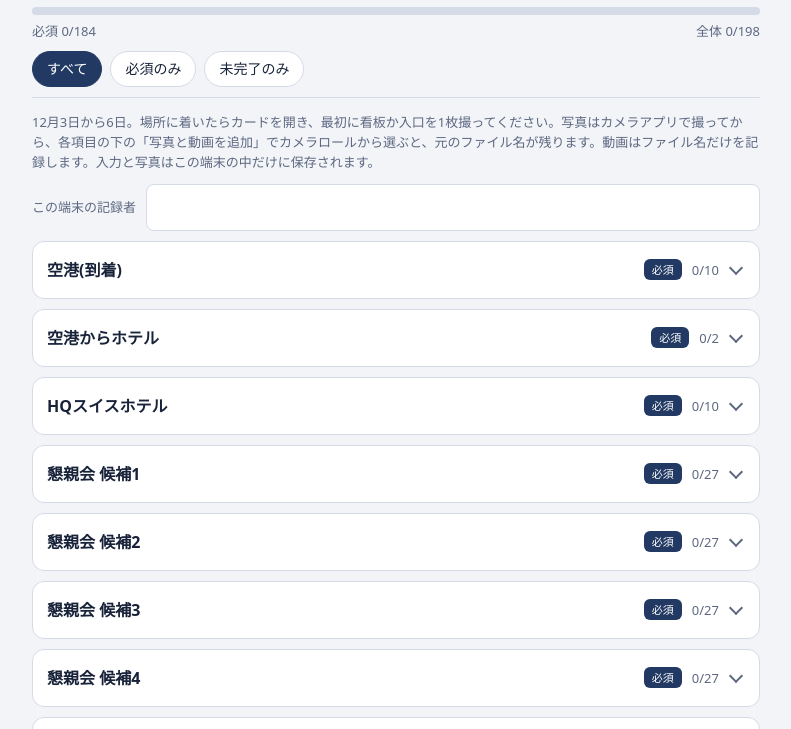
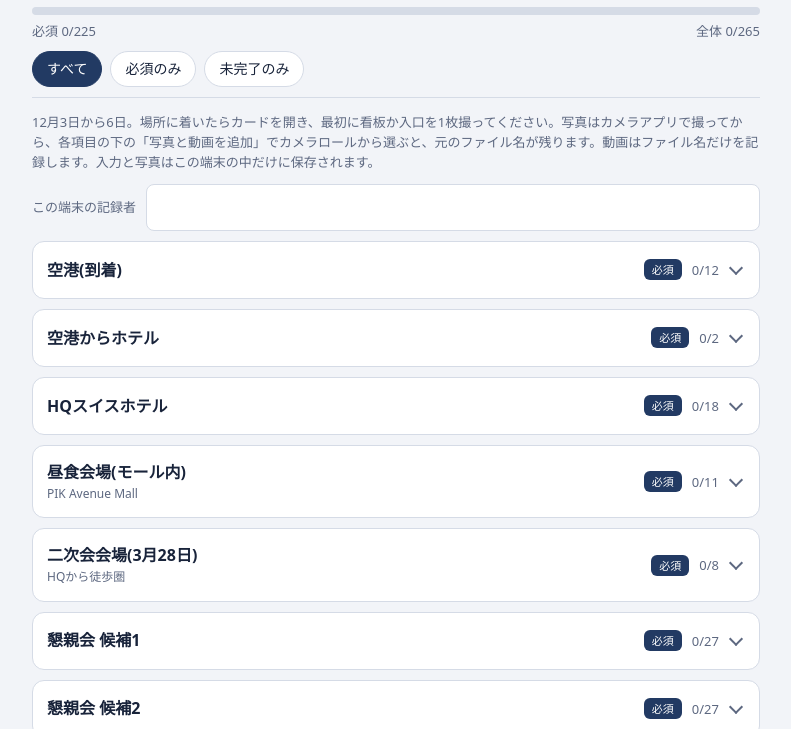
Before and after one commit to yoshito001/gencho-jakarta, a plain HTML site: page index.html in a window 1280 px wide. Shown: the part 46-775 px from the top of the page, without its empty margins (244-1035 px from the left). Drawn offline with Linux system fonts and the light colour scheme.

Commit message:
Add attend-plan check items and bump to version 7
Add lunch venues in PIK Avenue Mall, the 3/28 after-party venue, the APDC
Night venue, PIK sightseeing spots and a COC question list as new places.
Add early-morning and late-night items to the airport, hotel, Mercure,
mall, gala, golf and city sightseeing places. Existing ids are unchanged,
so data already entered on devices is kept.

Co-Authored-By: Claude Fable 5.2 <noreply@anthropic.com>
Claude-Session: https://claude.ai/code/session_01JBJqHQZtWianyP8BqnoSn7

```diff
--- a/index.html
+++ b/index.html
@@ -262,6 +262,7 @@ function golfItems(){
     it("wc", P, "トイレ"),
     it("route", P, "到着からスタートまでの動線(動画)"),
     it("lunch", P, "昼食"),
+    it("hall", P, "昼食会場の広さと席数"),
     it("time", M, "HQからの所要時間(朝の時間帯)", {u:"分"}),
     it("rental", Q, "レンタルクラブとシューズの本数、料金"),
     it("book", Q, "レンタルクラブの事前予約の方法と締め切り"),
@@ -283,7 +284,9 @@ var PLACES = [
     it("imm", M, "入国の所要時間(到着カード、Visa)", {u:"分"}),
     it("bag", M, "荷物受取から出口までの時間", {u:"分"}),
     it("flight", Q, "搭乗した便名と到着時刻"),
-    it("term", Q, "本番の便と同じターミナルか")
+    it("term", Q, "本番の便と同じターミナルか"),
+    it("crowdn", Q, "深夜着(23:45から0:35)の入国と出口の混雑"),
+    it("vip", Q, "VIP車とシャトルバスの乗り場の違い")
   ]},
   {id:"transfer", name:"空港からホテル", must:true, items:[
     it("time", M, "ホテルまでの所要時間", {u:"分"}),
@@ -296,10 +299,41 @@ var PLACES = [
     it("shower", P, "標準客室のシャワーの目隠し"),
     it("desk", P, "ロビーとボールルーム前(日本側受付の設置場所)"),
     it("smoke", P, "喫煙所"),
+    it("lobby", P, "ロビーの集合場所(50から60名)"),
+    it("bus", P, "ゴルフ場行きバスの乗降場所"),
+    it("bar", P, "ホテル内のバー、ラウンジ(3月28日の二次会候補)"),
     it("twin", Q, "ツインの有無"),
     it("cat", Q, "部屋カテゴリーの正式名称"),
     it("bf", Q, "朝食会場と開始時刻"),
-    it("bag", Q, "ゴルフバッグの預かり")
+    it("bag", Q, "ゴルフバッグの預かり"),
+    it("late", Q, "深夜と早朝のチェックイン対応、アーリーチェックインの料金"),
+    it("out", Q, "早朝3:00から4:00のチェックアウト対応と精算"),
+    it("bfe", Q, "朝食の最も早い時刻(ゴルフ5:45出発に間に合うか)、朝食ボックスの可否"),
+    it("spa", Q, "プール、スパの営業時間と料金"),
+    it("barq", Q, "バー、ラウンジの営業時間、席数、喫煙")
+  ]},
+  {id:"lunch", name:"昼食会場(モール内)", sub:"PIK Avenue Mall", must:true, items:[
+    it("kinka", P, "Kinka Sushi Bar Izakaya"),
+    it("busaba", P, "Busaba"),
+    it("bistecca", P, "Bistecca"),
+    it("haidilao", P, "Haidilao Hot Pot"),
+    it("court", P, "フードコート"),
+    it("kinka_q", Q, "Kinka: 個室の人数、予約方法、1人あたりの予算"),
+    it("busaba_q", Q, "Busaba: 席数、予約方法、1人あたりの予算"),
+    it("bistecca_q", Q, "Bistecca: 席数、予約方法、1人あたりの予算"),
+    it("haidilao_q", Q, "Haidilao: 席数、予約方法、1人あたりの予算"),
+    it("court_q", Q, "フードコート: 席数、支払い方法"),
+    it("crowd", Q, "昼12:00から13:00の混雑")
+  ]},
+  {id:"after28", name:"二次会会場(3月28日)", sub:"HQから徒歩圏", must:true, items:[
+    it("ext", P, "外観と入口"),
+    it("seat", P, "店内と席"),
+    it("time", M, "HQからの徒歩時間", {u:"分"}),
+    it("name", Q, "店名"),
+    it("hours", Q, "営業時間とラストオーダー"),
+    it("book", Q, "予約の可否と入れる人数"),
+    it("smoke", Q, "喫煙の可否"),
+    it("price", Q, "料金の目安")
   ]},
   {id:"v1", name:"懇親会 候補1", must:true, venue:true, items:venueItems()},
   {id:"v2", name:"懇親会 候補2", must:true, venue:true, items:venueItems()},
@@ -312,6 +346,7 @@ var PLACES = [
     it("wc", P, "トイレ、喫煙所"),
     it("drop", P, "乗降場所"),
     it("time", M, "HQからの移動時間", {u:"分"}),
+    it("time2", M, "18:15発での所要時間(夕方の渋滞)", {u:"分"}),
     it("back", Q, "帰りの移動手段(シャトルバスの有無)"),
     it("food", Q, "食事の感想", {opt:true})
   ]},
@@ -326,25 +361,55 @@ var PLACES = [
   {id:"conf", name:"会議会場", must:false, items:[
     it("hall", P, "会場"),
     it("route", P, "受付から会場入口までの動線(動画)"),
-    it("wc", P, "トイレ、控室")
+    it("wc", P, "トイレ、控室"),
+    it("ball", P, "Opening Ceremony & Galaのボールルーム"),
+    it("mtg", P, "NP会議、JIB programのMeeting Room")
   ]},
   {id:"mercure", name:"メルキュールホテル", must:false, items:[
     it("room", P, "部屋", {opt:true}),
-    it("time", M, "HQからの徒歩時間", {u:"分"})
+    it("apdc", P, "APDC TrainingのMeeting Room"),
+    it("time", M, "HQからの徒歩時間", {u:"分"}),
+    it("early", M, "早朝5:30のHQへの徒歩時間", {u:"分"}),
+    it("path", Q, "早朝と深夜の経路(モールが閉まっている時間帯)")
   ]},
   {id:"mall", name:"隣接ショッピングモール", must:false, items:[
     it("massage", P, "マッサージ店"),
     it("wc", P, "トイレ"),
     it("gift", P, "お土産店"),
     it("money", P, "両替所、薬局、コンビニ"),
-    it("jfood", P, "日本食の店")
+    it("jfood", P, "日本食の店"),
+    it("hours", Q, "営業時間と、ホテル直結通路の開閉時刻")
+  ]},
+  {id:"apdcnight", name:"APDC Night会場", sub:"Masterpiece Sky Lounge", must:false, items:[
+    it("ext", P, "外観と入口"),
+    it("time", M, "HQからの移動時間", {u:"分"}),
+    it("place", Q, "場所、懇親会候補からの移動時間")
+  ]},
+  {id:"pik", name:"観光地(PIK周辺)", sub:"Pantjoran PIK、Cove at Batavia PIK、Land's End", must:false, items:[
+    it("pant", P, "Pantjoran PIKの街並みと乗降場所"),
+    it("pantwc", P, "Pantjoran PIKのトイレ"),
+    it("cove", P, "Cove at Batavia PIKの遊歩道、日陰と休憩場所"),
+    it("talassa", P, "Talassa"),
+    it("lands", P, "Land's End Pasir Putih"),
+    it("t_pant", M, "HQからPantjoran PIKまでの所要時間", {u:"分"}),
+    it("t_cove", M, "PantjoranからCoveまでの徒歩時間", {u:"分"}),
+    it("t_lands", M, "HQからLand's Endまでの所要時間", {u:"分"}),
+    it("pantlunch", Q, "Pantjoran PIKの昼食の店(団体の席、ハラル対応、予算)"),
+    it("talassa_q", Q, "Talassa: 席数、予約方法、予算"),
+    it("lands_q", Q, "Land's End: 入場料、トイレ")
   ]},
   {id:"sight", name:"観光地", must:false, items:[
     it("mosque", P, "モスク"),
     it("tower", P, "タワー"),
     it("time", M, "HQからモスクまでの所要時間", {u:"分"}),
     it("time2", M, "HQからタワーまでの所要時間", {u:"分"}),
-    it("rule", Q, "服装の制限と入場料")
+    it("rule", Q, "服装の制限と入場料"),
+    it("kota", Q, "Kota Tua: HQからの所要時間(平日の午前)、乗降場所"),
+    it("museum", Q, "Kota Tuaの博物館の休館日(月曜)と入館料"),
+    it("batavia", Q, "Cafe Batavia: 団体の席、予約方法、予算"),
+    it("monas", Q, "モナス: 月曜の開場状況"),
+    it("back", Q, "市内からHQへの戻りの所要時間(15:30発)"),
+    it("car", Q, "貸切車の手配先と料金(10名、20名)")
   ]},
   {id:"airport_out", name:"空港(出発)", must:true, items:[
     it("drop", P, "車の降車場所"),
@@ -353,7 +418,18 @@ var PLACES = [
     it("smoke", P, "喫煙所(中と外)"),
     it("cafe", P, "カフェなど"),
     it("time", M, "チェックインから搭乗口までの所要時間", {u:"分"}),
-    it("crowd", Q, "混雑状況")
+    it("early", M, "早朝のホテルから空港までの所要時間", {u:"分"}),
+    it("crowd", Q, "混雑状況"),
+    it("open", Q, "早朝3:30から4:30の混雑、チェックインカウンターの開始時刻")
+  ]},
+  {id:"coc", name:"COCへの確認", must:true, items:[
+    it("apdclunch", Q, "APDC TrainingとAPDC Excursionの昼食の有無"),
+    it("exc", Q, "3月30日のExcursionsの時間と行程、3月29日の設定の有無"),
+    it("vip", Q, "VIP Lunchの主催者と招待の範囲"),
+    it("dress", Q, "各行事のドレスコード"),
+    it("galabus", Q, "ガラ会場へのシャトルバスの有無と出発時刻"),
+    it("dep", Q, "3月31日早朝(3:15、4:00発)の空港行き車両"),
+    it("arr", Q, "入国A、B、Cの各便への空港送迎(VIP車の台数、シャトルバスの時刻)")
   ]}
 ];
 var GROUP_NAME = {p:"撮る", m:"計る", q:"聞く"};
@@ -365,7 +441,7 @@ var CMP_ROWS = [
 ];
 
 /* ---------- state ---------- */
-var APP_VERSION = "6";
+var APP_VERSION = "7";
 var LS = "gencho-jkt-2026-local";
 var state = {};      // pid -> {i:{iid:{d,v,f}}, note, rank}
 var filter = "all", openId = null, saveOk = true, idb = null;
--- a/sw.js
+++ b/sw.js
@@ -1,5 +1,5 @@
 "use strict";
-var CACHE = "gencho-jkt-v6";
+var CACHE = "gencho-jkt-v7";
 var FILES = ["./", "index.html", "jszip.min.js", "manifest.webmanifest", "icon-192.png", "icon-512.png", "apple-touch-icon.png"];
 self.addEventListener("install", function(e){
   e.waitUntil(caches.open(CACHE).then(function(c){ return c.addAll(FILES); }).then(function(){ return self.skipWaiting(); }));
```
